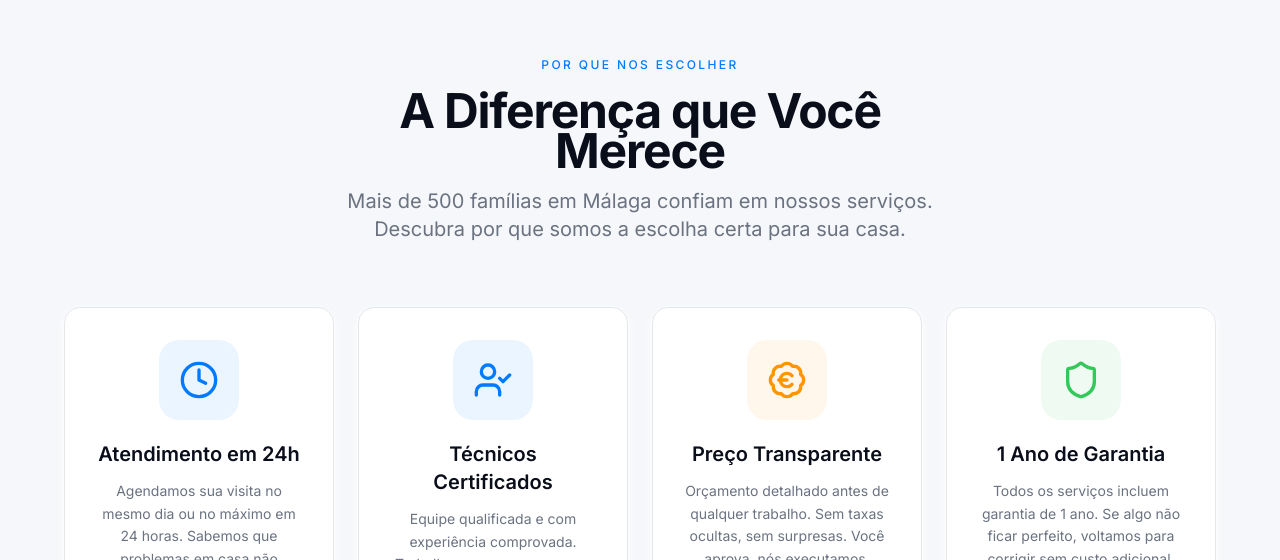
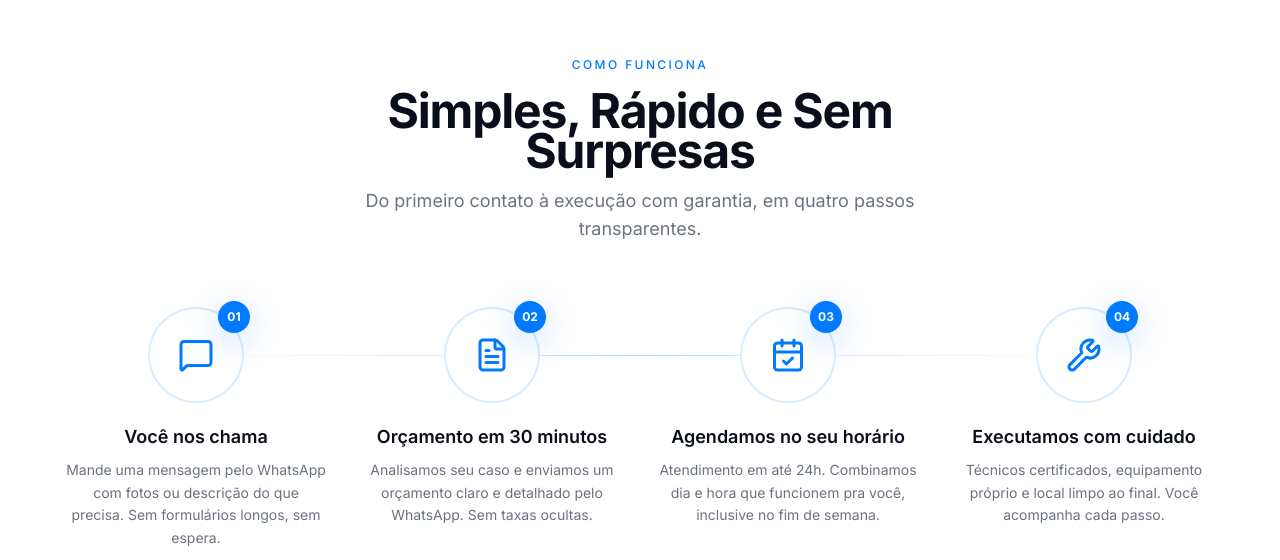
Before and after one commit to vistobraga-cloud/juliano, a React (Vite) app: page / in a window 1280 px wide. Shown: the part 2240-2800 px from the top of the page. Built offline with nearby package versions, Linux system fonts and the light colour scheme.

Commit message:
feat: telefone real, secao Como Funciona, constants centralizadas e melhorias de SEO

```diff
--- a/src/App.tsx
+++ b/src/App.tsx
@@ -1,6 +1,7 @@
 import Header from './sections/Header';
 import Hero from './sections/Hero';
 import Servicos from './sections/Servicos';
+import ComoFunciona from './sections/ComoFunciona';
 import PorQueNosEscolher from './sections/PorQueNosEscolher';
 import ZonaAtendimento from './sections/ZonaAtendimento';
 import Depoimentos from './sections/Depoimentos';
@@ -16,6 +17,7 @@ export default function App() {
       <main>
         <Hero />
         <Servicos />
+        <ComoFunciona />
         <PorQueNosEscolher />
         <ZonaAtendimento />
         <Depoimentos />
--- a/src/components/FloatingCTA.tsx
+++ b/src/components/FloatingCTA.tsx
@@ -1,8 +1,7 @@
 import { useState } from 'react';
 import { MessageCircle } from 'lucide-react';
 import { AnimatePresence, motion } from 'framer-motion';
-
-const WHATSAPP_LINK = 'https://wa.me/34951000000?text=Olá!%20Quero%20um%20orçamento%20gratuito%20em%20Málaga';
+import { WHATSAPP_LINK } from '@/lib/site';
 
 export default function FloatingCTA() {
   const [showTooltip, setShowTooltip] = useState(false);
--- /dev/null
+++ b/src/lib/site.ts
@@ -0,0 +1,23 @@
+export const SITE = {
+  name: 'Málaga Pro',
+  phoneDisplay: '+34 600 96 77 40',
+  phoneRaw: '+34600967740',
+  phoneTel: 'tel:+34600967740',
+  email: 'info@malagapro.es',
+  whatsappNumber: '34600967740',
+  whatsappMessage: 'Olá! Quero um orçamento gratuito em Málaga',
+  url: 'https://malagapro.es',
+  address: {
+    locality: 'Málaga',
+    region: 'Andaluzia',
+    country: 'ES',
+  },
+  hours: {
+    weekdays: 'Seg-Sex: 8h às 20h',
+    saturday: 'Sáb: 8h às 14h',
+  },
+} as const;
+
+export const WHATSAPP_LINK = `https://wa.me/${SITE.whatsappNumber}?text=${encodeURIComponent(
+  SITE.whatsappMessage,
+)}`;
--- a/src/sections/CTABanner.tsx
+++ b/src/sections/CTABanner.tsx
@@ -1,7 +1,6 @@
 import { motion } from 'framer-motion';
 import { MessageCircle, Check } from 'lucide-react';
-
-const WHATSAPP_LINK = 'https://wa.me/34951000000?text=Olá!%20Quero%20um%20orçamento%20gratuito%20em%20Málaga';
+import { WHATSAPP_LINK } from '@/lib/site';
 
 export default function CTABanner() {
   return (
--- /dev/null
+++ b/src/sections/ComoFunciona.tsx
@@ -0,0 +1,126 @@
+import { motion } from 'framer-motion';
+import { MessageSquare, FileText, CalendarCheck, Wrench, ShieldCheck } from 'lucide-react';
+import type { ElementType } from 'react';
+import { WHATSAPP_LINK } from '@/lib/site';
+
+interface Step {
+  icon: ElementType;
+  number: string;
+  title: string;
+  description: string;
+}
+
+const steps: Step[] = [
+  {
+    icon: MessageSquare,
+    number: '01',
+    title: 'Você nos chama',
+    description:
+      'Mande uma mensagem pelo WhatsApp com fotos ou descrição do que precisa. Sem formulários longos, sem espera.',
+  },
+  {
+    icon: FileText,
+    number: '02',
+    title: 'Orçamento em 30 minutos',
+    description:
+      'Analisamos seu caso e enviamos um orçamento claro e detalhado pelo WhatsApp. Sem taxas ocultas.',
+  },
+  {
+    icon: CalendarCheck,
+    number: '03',
+    title: 'Agendamos no seu horário',
+    description:
+      'Atendimento em até 24h. Combinamos dia e hora que funcionem pra você, inclusive no fim de semana.',
+  },
+  {
+    icon: Wrench,
+    number: '04',
+    title: 'Executamos com cuidado',
+    description:
+      'Técnicos certificados, equipamento próprio e local limpo ao final. Você acompanha cada passo.',
+  },
+];
+
+export default function ComoFunciona() {
+  return (
+    <section id="como-funciona" className="bg-white py-20 sm:py-28 lg:py-32">
+      <div className="max-w-[1200px] mx-auto px-4 sm:px-6">
+        {/* Header */}
+        <motion.div
+          initial={{ opacity: 0, y: 30 }}
+          whileInView={{ opacity: 1, y: 0 }}
+          viewport={{ once: true, amount: 0.15 }}
+          transition={{ duration: 0.6, ease: [0.4, 0, 0.2, 1] }}
+          className="text-center max-w-[640px] mx-auto mb-12 sm:mb-16"
+        >
+          <span className="text-xs font-medium uppercase tracking-[0.2em] text-electric-blue">
+            Como Funciona
+          </span>
+          <h2 className="mt-4 text-3xl sm:text-4xl lg:text-[48px] font-bold text-[#0A0E1A] leading-tight tracking-tight">
+            Simples, Rápido e Sem Surpresas
+          </h2>
+          <p className="mt-4 text-base sm:text-lg text-[#6B7280] leading-relaxed">
+            Do primeiro contato à execução com garantia, em quatro passos transparentes.
+          </p>
+        </motion.div>
+
+        {/* Steps */}
+        <div className="relative">
+          {/* connector line on desktop */}
+          <div className="hidden lg:block absolute top-12 left-[12.5%] right-[12.5%] h-px bg-gradient-to-r from-transparent via-electric-blue/30 to-transparent" />
+
+          <div className="grid grid-cols-1 sm:grid-cols-2 lg:grid-cols-4 gap-6 lg:gap-8">
+            {steps.map((step, index) => {
+              const Icon = step.icon;
+              return (
+                <motion.div
+                  key={step.number}
+                  initial={{ opacity: 0, y: 24 }}
+                  whileInView={{ opacity: 1, y: 0 }}
+                  viewport={{ once: true, amount: 0.15 }}
+                  transition={{ duration: 0.5, delay: index * 0.1, ease: [0.4, 0, 0.2, 1] }}
+                  className="relative flex flex-col items-center text-center"
+                >
+                  <div className="relative w-24 h-24 rounded-full bg-white border-2 border-electric-blue/15 flex items-center justify-center shadow-card mb-5">
+                    <Icon className="w-9 h-9 text-electric-blue" />
+                    <span className="absolute -top-2 -right-2 w-8 h-8 rounded-full bg-electric-blue text-white text-xs font-bold flex items-center justify-center shadow-blue">
+                      {step.number}
+                    </span>
+                  </div>
+                  <h3 className="text-lg font-semibold text-[#0A0E1A] mb-2">
+                    {step.title}
+                  </h3>
+                  <p className="text-sm text-[#6B7280] leading-relaxed max-w-[260px]">
+                    {step.description}
+                  </p>
+                </motion.div>
+              );
+            })}
+          </div>
+        </div>
+
+        {/* Trust strip + CTA */}
+        <motion.div
+          initial={{ opacity: 0, y: 20 }}
+          whileInView={{ opacity: 1, y: 0 }}
+          viewport={{ once: true, amount: 0.2 }}
+          transition={{ duration: 0.5, delay: 0.2 }}
+          className="mt-14 sm:mt-16 flex flex-col sm:flex-row items-center justify-center gap-5 sm:gap-8"
+        >
+          <span className="inline-flex items-center gap-2 text-sm text-[#6B7280]">
+            <ShieldCheck className="w-4 h-4 text-malaga-success" />
+            1 ano de garantia em todos os serviços
+          </span>
+          <a
+            href={WHATSAPP_LINK}
+            target="_blank"
+            rel="noopener noreferrer"
+            className="inline-flex items-center gap-2 px-6 py-3 rounded-full bg-electric-blue text-white font-semibold text-sm shadow-blue hover:scale-[1.02] active:scale-[0.98] transition-all duration-300"
+          >
+            Começar agora pelo WhatsApp
+          </a>
+        </motion.div>
+      </div>
+    </section>
+  );
+}
--- a/src/sections/Footer.tsx
+++ b/src/sections/Footer.tsx
@@ -1,20 +1,20 @@
 import { motion } from 'framer-motion';
 import { MessageCircle, Phone, Mail, MapPin, Clock } from 'lucide-react';
-
-const WHATSAPP_LINK = 'https://wa.me/34951000000?text=Olá!%20Quero%20um%20orçamento%20gratuito%20em%20Málaga';
+import { SITE, WHATSAPP_LINK } from '@/lib/site';
 
 const quickLinks = [
   { label: 'Serviços', href: '#servicos' },
+  { label: 'Como Funciona', href: '#como-funciona' },
   { label: 'Zona de Atendimento', href: '#zona' },
   { label: 'Depoimentos', href: '#depoimentos' },
   { label: 'FAQ', href: '#faq' },
 ];
 
 const contactInfo = [
-  { icon: Phone, text: '+34 951 000 000', href: 'tel:+34951000000' },
-  { icon: Mail, text: 'info@malagapro.es', href: 'mailto:info@malagapro.es' },
-  { icon: MapPin, text: 'Málaga, Andaluzia, Espanha', href: null },
-  { icon: Clock, text: 'Seg-Sáb: 8h às 20h', href: null },
+  { icon: Phone, text: SITE.phoneDisplay, href: SITE.phoneTel },
+  { icon: Mail, text: SITE.email, href: `mailto:${SITE.email}` },
+  { icon: MapPin, text: 'Málaga, Andaluzia, Espanha', href: null as string | null },
+  { icon: Clock, text: SITE.hours.weekdays, href: null as string | null },
 ];
 
 export default function Footer() {
--- a/src/sections/Header.tsx
+++ b/src/sections/Header.tsx
@@ -1,11 +1,11 @@
 import { useState, useEffect } from 'react';
 import { Menu, X, MessageCircle } from 'lucide-react';
 import { motion, AnimatePresence } from 'framer-motion';
-
-const WHATSAPP_LINK = 'https://wa.me/34951000000?text=Olá!%20Quero%20um%20orçamento%20gratuito%20em%20Málaga';
+import { WHATSAPP_LINK } from '@/lib/site';
 
 const NAV_LINKS = [
   { label: 'Serviços', href: '#servicos' },
+  { label: 'Como Funciona', href: '#como-funciona' },
   { label: 'Zona', href: '#zona' },
   { label: 'Depoimentos', href: '#depoimentos' },
   { label: 'FAQ', href: '#faq' },
--- a/src/sections/Hero.tsx
+++ b/src/sections/Hero.tsx
@@ -1,7 +1,6 @@
 import { motion } from 'framer-motion';
 import { MessageCircle, Phone, Clock, Shield, Sparkles } from 'lucide-react';
-
-const WHATSAPP_LINK = 'https://wa.me/34951000000?text=Olá!%20Quero%20um%20orçamento%20gratuito%20em%20Málaga';
+import { SITE, WHATSAPP_LINK } from '@/lib/site';
 
 const containerVariants = {
   hidden: {},
@@ -87,11 +86,11 @@ export default function Hero() {
         {/* Phone Line */}
         <motion.div variants={itemVariants} className="mt-4">
           <a
-            href="tel:+34951000000"
+            href={SITE.phoneTel}
             className="inline-flex items-center gap-2 text-sm text-white/70 hover:text-white transition-colors duration-200"
           >
             <Phone className="w-3.5 h-3.5" />
-            Ou ligue: +34 951 000 000
+            Ou ligue: {SITE.phoneDisplay}
           </a>
         </motion.div>
 
```
Also changed, not shown: index.html (+8 -3 lines).
